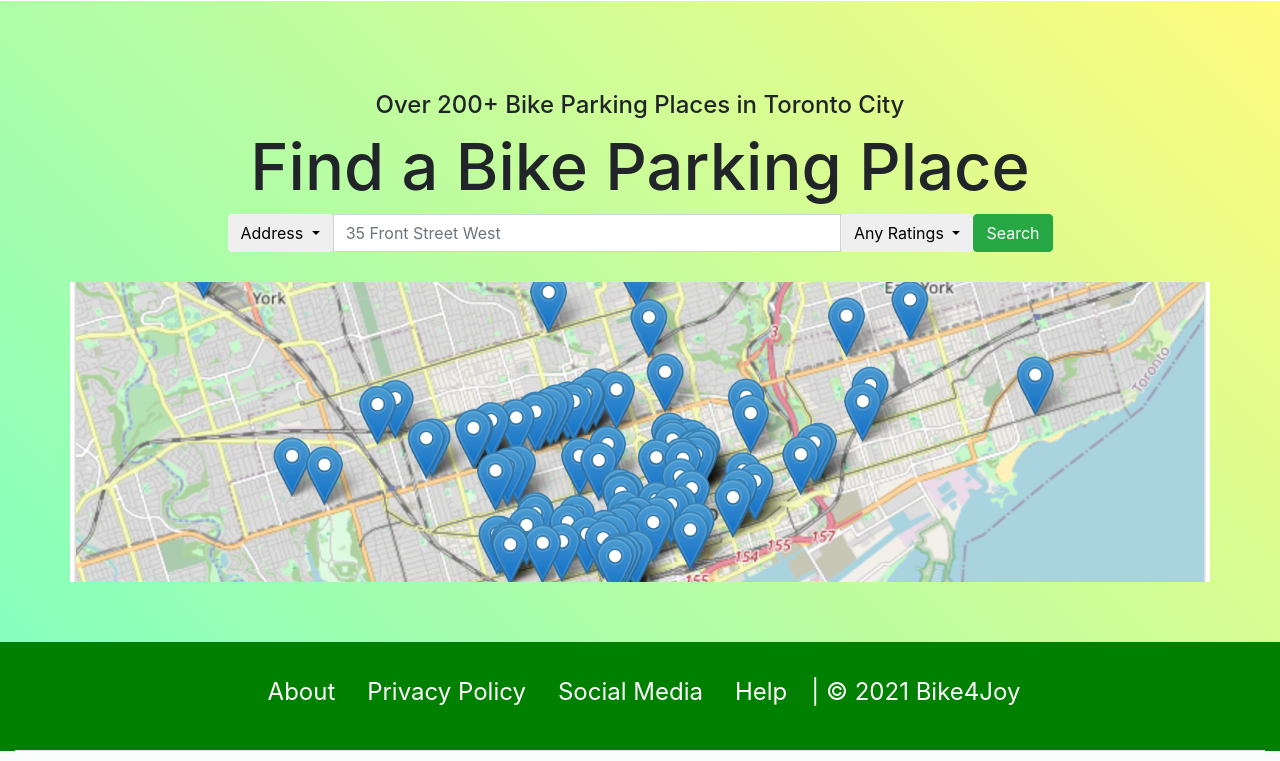
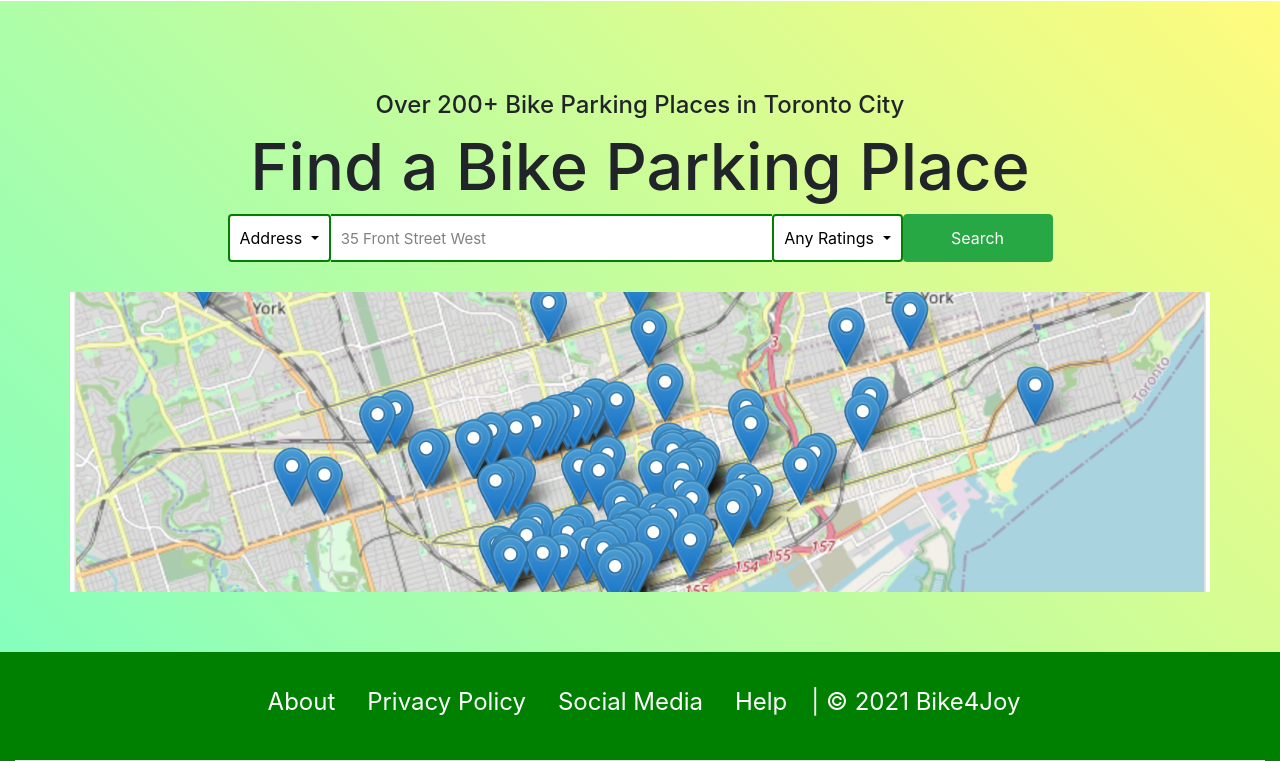
Before and after one commit to billsong0407/Bike4Joy, a PHP site: page / in a window 1280 px wide. Shown: the part 827-1588 px from the top of the page. Run offline with PHP 8.4, Linux system fonts and the light colour scheme; some libraries are stand-ins or nearby versions.

Commit message:
update search form

```diff
--- a/assets/css/search.css
+++ b/assets/css/search.css
@@ -22,64 +22,43 @@
     font-size: 65px;
 }
 
-form#search-form {
-  background-color: #fff;
-  padding: 5px 30px 5px 30px;
-  width: 100%;
-  border-radius: 7px;
-  display: inline-block;
-  text-align: center;
-  margin-top: 50px;
+#search-form .form-control {
+  padding: 10px;
+  border: 2px solid green;
+  border-left: none;
+  border-right: none;
+  background-color: white;
 }
 
-form#search-form select,
-form#search-form input {
-  width: 100%;
-  height: 36px;
-  background-color: transparent;
-  border: none;
-  color: #2a2a2a;
-  font-size: 15px;
-  outline: none;
+#search-form .dropdown-menu{
+  text-align: center;
+  text-decoration: none;
+  margin-top: -1px;
+  border: 2px solid green;
+  border-top: none;
 }
 
-.form-select:focus {
-  box-shadow: none;
+#search-form .dropdown-menu a{
+  text-align: center;
+  color: green;
+  font-weight: bold;
+  text-decoration: none;
 }
 
-form#search-form input.searchText {
-  border-left: 1px solid #8d99af;
-  border-right: 1px solid #8d99af;
-  padding: 0px 30px;
-}
-
-form#search-form input::placeholder {
-  color: #2a2a2a;
+#search-form input::placeholder {
+  color: grey;
   font-size: 15px;
 }
 
-form#search-form button {
-  width: 100%;
-  height: 100%;
-  background-color: #8d99af;
-  border: none;
-  padding: 15px;
-  color: #fff;
-  font-size: 15px;
-  border-top-right-radius: 7px;
-  border-bottom-right-radius: 7px;
+.input-group button {
+  border: 2px solid green;
+  background-color: white;
+  padding: 10px;
 }
 
-form#search-form button i {
-  width: 40px;
-  height: 40px;
-  background-color: #fff;
-  border-radius: 50%;
-  color: #8d99af;
-  display: inline-block;
-  text-align: center;
-  line-height: 38px;
-  margin-right: 10px;
+#search-form .search-button{
+  width: 150px;
+  padding: 11px 20px 11px 20px;
 }
 
 .search-page .map {
@@ -100,15 +79,20 @@
     }
 
     .search-page .title{
-        margin-top: 5px;
-        font-size: 35px;
+      margin-top: 5px;
+      font-size: 35px;
     }
     .search-page .tag-line{
-        margin-top: 30px;
-        font-size: 15px;
-    }
-    form#search-form {
-        margin-top: 20px;
+      margin-top: 30px;
+      font-size: 15px;
     }
 
+    #search-form #search-address{
+      width: 30%;
+    }
+
+    #search-form .form-control{
+      border: 2px solid green;
+      width: 70%;
+    }
 }
--- a/index.html
+++ b/index.html
@@ -110,10 +110,10 @@
                     <!-- </div> -->
                 </div>
                 <div class="col-lg-9">
-                    <div class="input-group">
+                    <div class="input-group" id="search-form">
                         <div class="input-group-btn search-panel">
                             <button type="button" class="btn btn-default dropdown-toggle" data-toggle="dropdown">
-                            <span id="search_concept"> Address</span>
+                            <span id="search_address"> Address</span>
                             </button>
                             <ul class="dropdown-menu" role="menu">
                                 <li><a href="#address"> <span class="text-info"></span> Address</a></li>
@@ -136,7 +136,7 @@
                             </ul>
                         </div>
                         <span class="input-group-btn">
-                            <button class="btn btn-success" type="button">Search</button>
+                            <a href="./results.html" class="btn btn-success search-button" type="button">Search</a>
                         </span>
                     </div>
                 </div>
@@ -157,17 +157,6 @@
             </ul>
         </footer>
     </div>
-    <script>
-        $(document).ready(function(e){
-            $('.search-panel .dropdown-menu').find('a').click(function(e) {
-                e.preventDefault();
-                var param = $(this).attr("href").replace("#","");
-                var concept = $(this).html();
-                $('.search-panel span#search_concept').html(concept);
-                $('.input-group #search_param').val(param);
-            });
-        });
-    </script>
 </body>
 
 </html>
```
